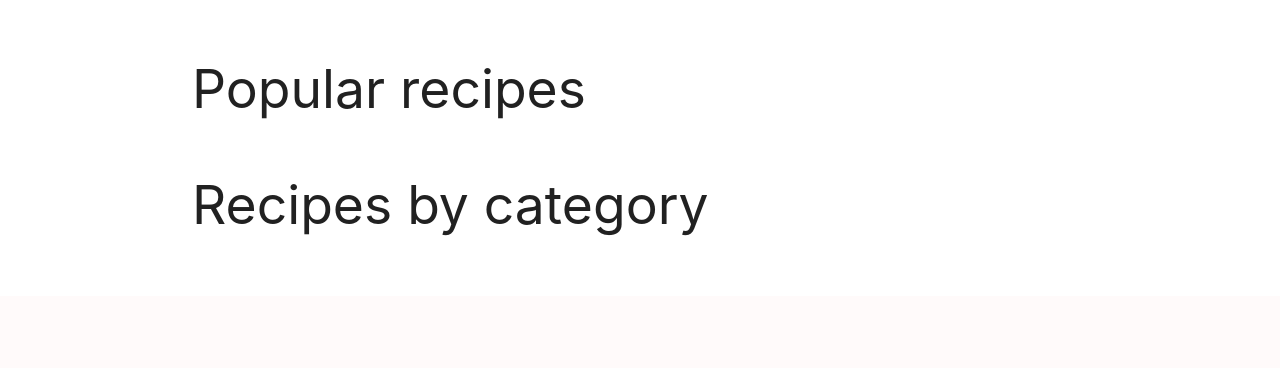
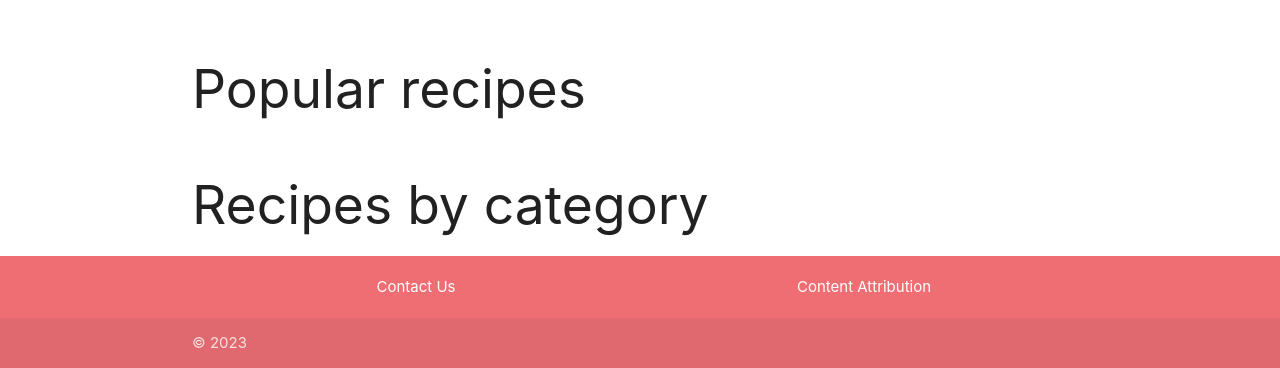
Before and after one commit to DavidMorgan92/cookbook, a Flask app: page / in a window 1280 px wide. Shown: the part 504-872 px from the top of the page. Before the commit the page ends 740 px from the top, so only its background shows below. Run offline with Flask 3, Linux system fonts and the light colour scheme; data that the repository does not hold is empty; some libraries are stand-ins or nearby versions.

Commit message:
Content attribution modal

```diff
--- a/static/js/site.js
+++ b/static/js/site.js
@@ -7,6 +7,9 @@ $(document).ready(function () {
 
     // Initialize select inputs
     $('select').formSelect();
+
+    // Initialize modals
+    $('.modal').modal();
 
     // Flex box input fields should have their character counter spans moved outside the input field div
     $('.input-field.d-flex').each(function () {
--- a/templates/base.html
+++ b/templates/base.html
@@ -67,9 +67,43 @@
             {% endwith %}
         </section>
 
+        <!-- Main content -->
         {% block content %}
         {% endblock %}
     </main>
+
+    <footer class="page-footer">
+        <div class="container">
+            <div class="row center">
+                <div class="col s12 m6">
+                    <a href="#" class="white-text">Contact Us</a>
+                </div>
+                <div class="col s12 m6">
+                    <a href="#attribution-modal" class="white-text modal-trigger">Content Attribution</a>
+                </div>
+            </div>
+        </div>
+        <div class="footer-copyright">
+            <div class="container">
+                &copy; 2023
+            </div>
+        </div>
+    </footer>
+
+    <div id="attribution-modal" class="modal">
+        <div class="modal-content">
+            <h4>Content Attribution</h4>
+            <h6>Favicon</h6>
+            <p>
+                <img src="{{ url_for('static', filename='favicon.png' )}}" alt="The website's favicon">
+                <br>
+                <a target="_blank" href="https://icons8.com/icon/2iMVPKuGY5aG/cooking-book">Recipe</a> icon by <a target="_blank" href="https://icons8.com">Icons8</a>
+            </p>
+        </div>
+        <div class="modal-footer">
+            <a href="#" class="modal-close btn-flat">Close</a>
+        </div>
+    </div>
 
     <script src="https://cdnjs.cloudflare.com/ajax/libs/jquery/3.7.1/jquery.min.js"
         integrity="sha512-v2CJ7UaYy4JwqLDIrZUI/4hqeoQieOmAZNXBeQyjo21dadnwR+8ZaIJVT8EE2iyI61OV8e6M8PP2/4hpQINQ/g=="
```
